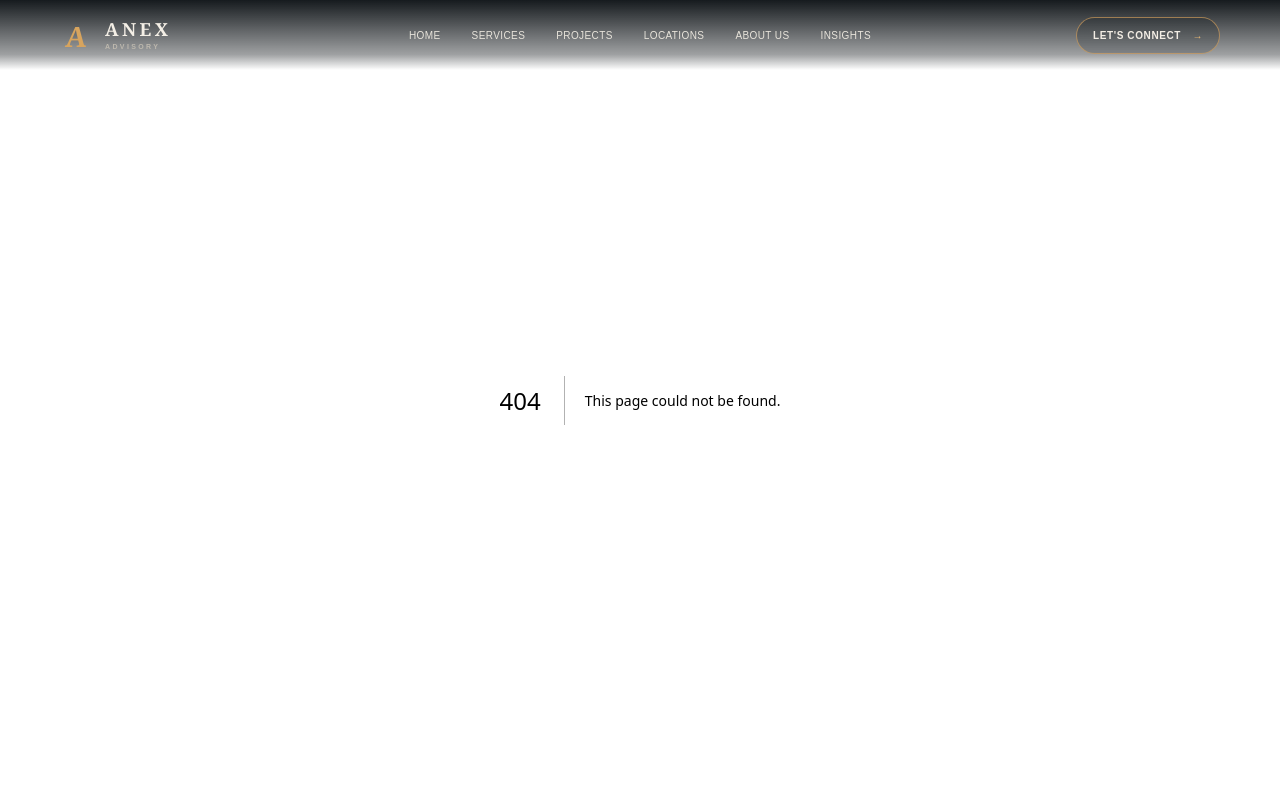
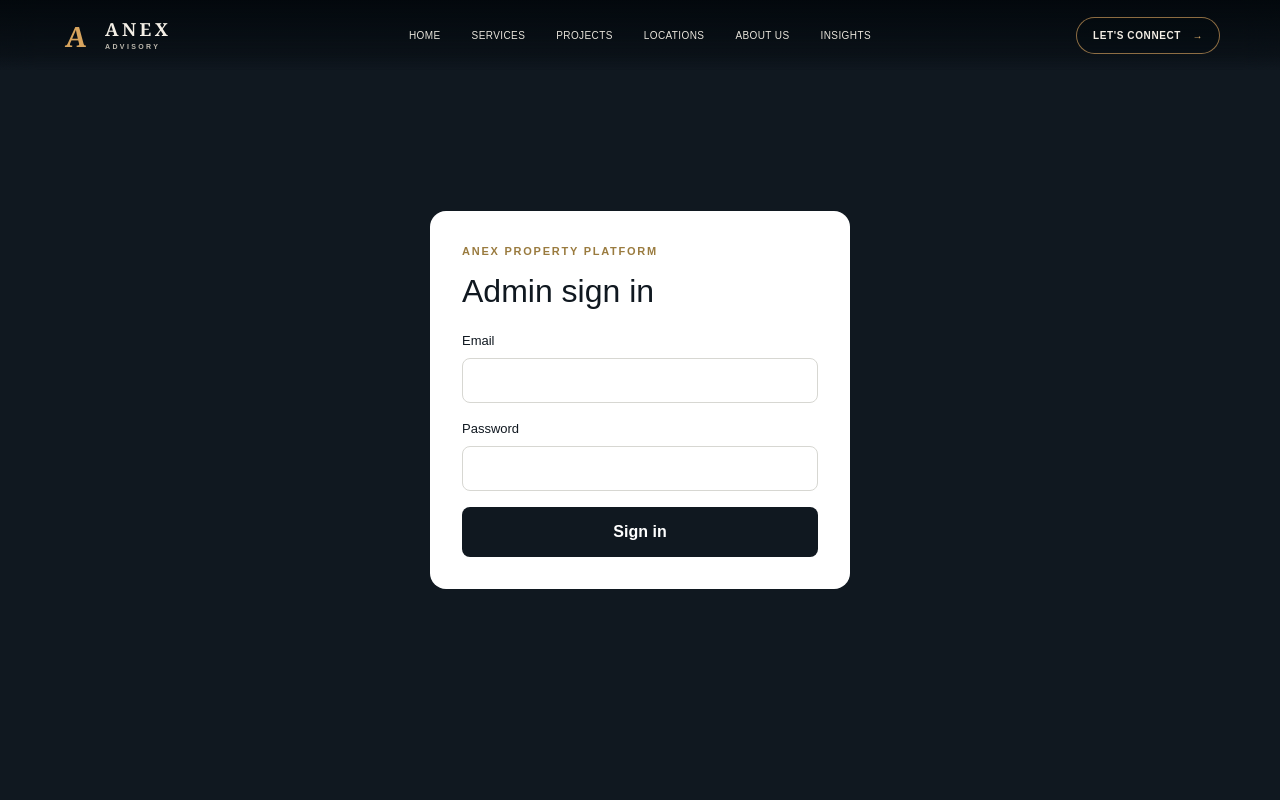
Before and after one commit to chinmay2/anexadvisory-premium, a Next.js app: page /admin/login in a window 1280 px wide. Before the commit this address had no page. Shown: the top 800 px of the page. Built offline with nearby package versions, Linux system fonts and the light colour scheme.

Commit message:
Add isolated property platform admin login

```diff
--- /dev/null
+++ b/app/admin/login/page.tsx
@@ -0,0 +1,38 @@
+"use client";
+
+import { FormEvent, useState } from "react";
+import { useRouter } from "next/navigation";
+
+export default function AdminLoginPage() {
+  const router = useRouter();
+  const [email, setEmail] = useState("");
+  const [password, setPassword] = useState("");
+  const [error, setError] = useState("");
+  const [loading, setLoading] = useState(false);
+
+  async function submit(event: FormEvent<HTMLFormElement>) {
+    event.preventDefault();
+    setLoading(true);
+    setError("");
+    const response = await fetch("/api/property-platform/admin/login", { method: "POST", headers: { "content-type": "application/json" }, body: JSON.stringify({ email, password }) });
+    setLoading(false);
+    if (!response.ok) {
+      setError("Invalid administrator credentials.");
+      return;
+    }
+    router.push("/admin");
+    router.refresh();
+  }
+
+  return (
+    <main style={{ minHeight: "100vh", background: "#101820", color: "#fff", display: "grid", placeItems: "center", padding: 24 }}>
+      <form onSubmit={submit} style={{ width: "min(420px,100%)", background: "#fff", color: "#101820", padding: 32, borderRadius: 16, display: "grid", gap: 16 }}>
+        <div><p style={{ margin: 0, letterSpacing: ".16em", fontSize: 11, fontWeight: 700, color: "#9a7b3f" }}>ANEX PROPERTY PLATFORM</p><h1 style={{ margin: "8px 0 0", fontSize: 32 }}>Admin sign in</h1></div>
+        <label style={{ display: "grid", gap: 7, fontSize: 13 }}>Email<input required type="email" value={email} onChange={e => setEmail(e.target.value)} style={{ padding: 12, border: "1px solid #d7d7d2", borderRadius: 8 }} /></label>
+        <label style={{ display: "grid", gap: 7, fontSize: 13 }}>Password<input required type="password" value={password} onChange={e => setPassword(e.target.value)} style={{ padding: 12, border: "1px solid #d7d7d2", borderRadius: 8 }} /></label>
+        {error && <p role="alert" style={{ margin: 0, color: "#a52a2a", fontSize: 13 }}>{error}</p>}
+        <button disabled={loading} type="submit" style={{ padding: 13, border: 0, borderRadius: 8, background: "#101820", color: "#fff", fontWeight: 700 }}>{loading ? "Signing in…" : "Sign in"}</button>
+      </form>
+    </main>
+  );
+}
```
